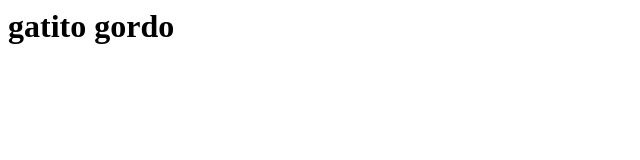
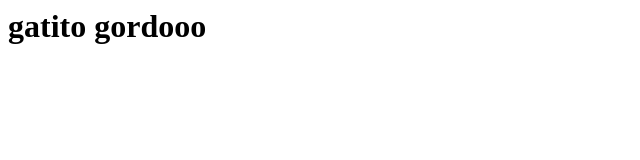
Before and after one commit to ailing-m/Ailing, a plain HTML site: page index.html in a window 1280 px wide. Shown: the full height of the page, 0-640 px from the left. Drawn offline with Linux system fonts and the light colour scheme.

Commit message:
version1

```diff
--- a/index.html
+++ b/index.html
@@ -1,4 +1,4 @@
 <html>
 <body>
-    <h1>gatito gordo</h1>
+    <h1>gatito gordooo</h1>
 </body>
```
